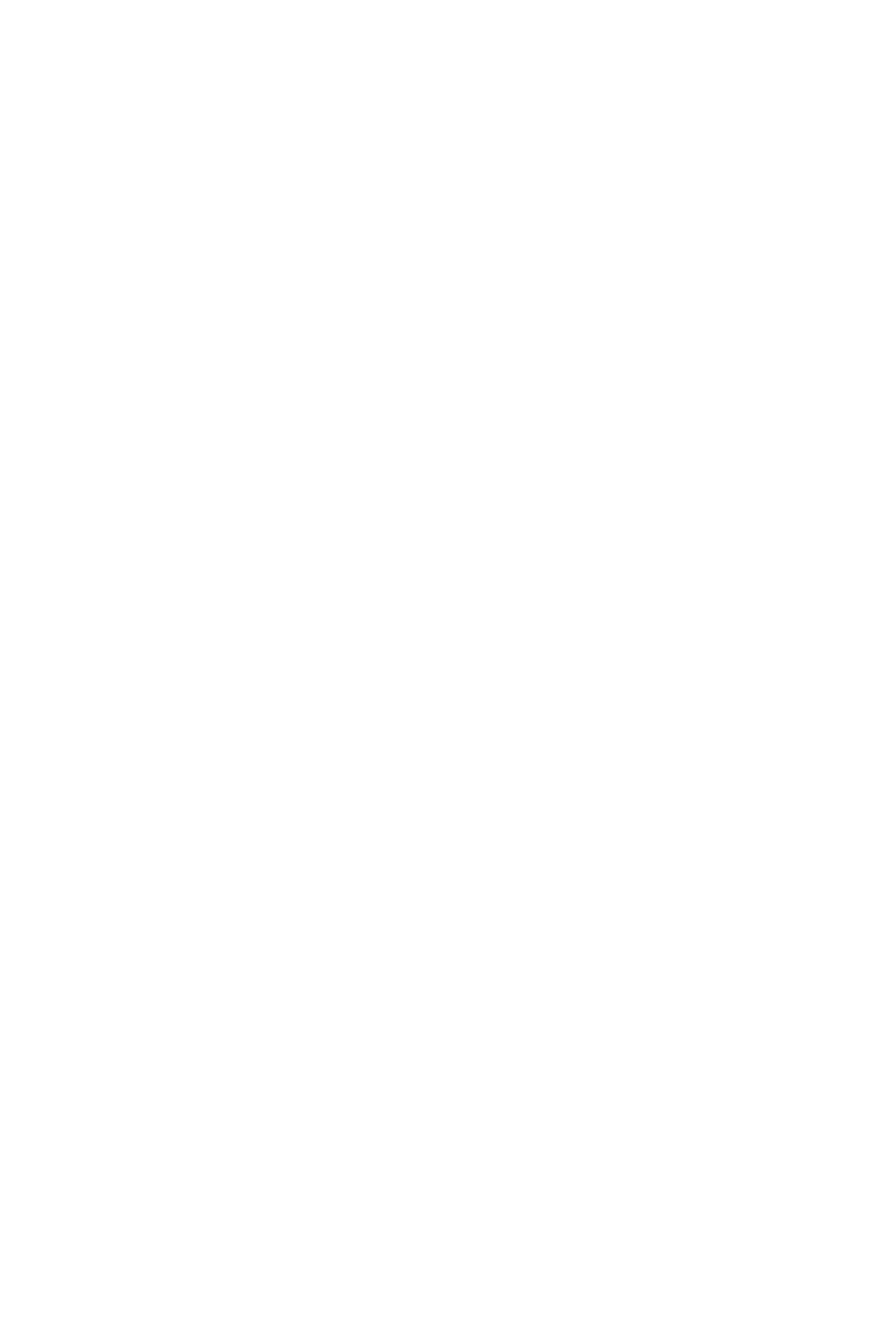
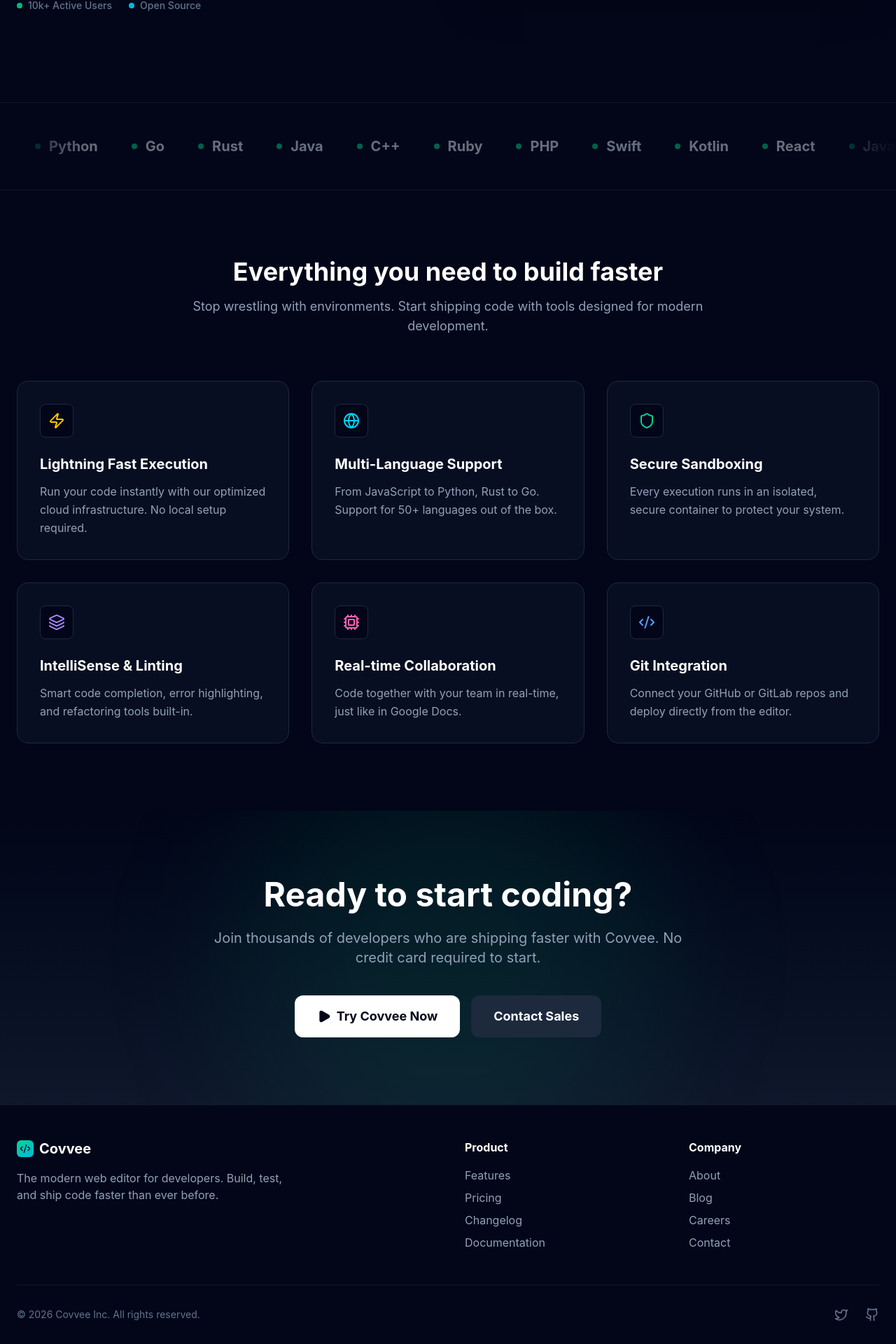
Before and after one commit to youssefElhoubi/covvee-forntend, a React (Vite) app: page / in a window 1280 px wide. Shown: the part 683-2603 px from the top of the page at 70% size. Before the commit the page ends 800 px from the top, so only its background shows below. Built offline with nearby package versions, Linux system fonts and the light colour scheme.

Commit message:
feat: add Footer component and update LandingPage to include it

```diff
--- a/src/App.tsx
+++ b/src/App.tsx
@@ -1,9 +1,18 @@
+import { BrowserRouter, Route, Routes } from 'react-router-dom'
 import './App.css'
+import LandingPage from './pages/LandingPage'
 
 function App() {
 
   return (
     <>
+    <BrowserRouter>
+        <Routes>
+          {/* <Route path="*" element={<PageNotFound/>} /> */}
+          {/* <Route path="/" element={<Login/>} /> */}
+          <Route path="/" element={<LandingPage/>} />
+        </Routes>
+      </BrowserRouter>
     </>
   )
 }
--- /dev/null
+++ b/src/components/ui/home/Footer.tsx
@@ -0,0 +1,57 @@
+import { Code2, Github, Twitter } from "lucide-react";
+
+export const Footer = () => {
+    return (
+        <footer className="bg-slate-950 border-t border-slate-900 py-12">
+            <div className="max-w-7xl mx-auto px-6">
+                <div className="grid md:grid-cols-4 gap-12 mb-12">
+                    <div className="col-span-1 md:col-span-2">
+                        <div className="flex items-center gap-2 font-bold text-xl text-white mb-4">
+                            <div className="w-6 h-6 bg-linear-to-br from-emerald-400 to-cyan-500 rounded-md flex items-center justify-center">
+                                <Code2 className="text-slate-950 w-4 h-4" />
+                            </div>
+                            Covvee
+                        </div>
+                        <p className="text-slate-400 max-w-sm">
+                            The modern web editor for developers. Build, test, and ship code faster than ever before.
+                        </p>
+                    </div>
+
+                    <div>
+                        <h4 className="font-bold text-white mb-4">Product</h4>
+                        <ul className="space-y-2 text-slate-400">
+                            <li><a href="#" className="hover:text-emerald-400 transition-colors">Features</a></li>
+                            <li><a href="#" className="hover:text-emerald-400 transition-colors">Pricing</a></li>
+                            <li><a href="#" className="hover:text-emerald-400 transition-colors">Changelog</a></li>
+                            <li><a href="#" className="hover:text-emerald-400 transition-colors">Documentation</a></li>
+                        </ul>
+                    </div>
+
+                    <div>
+                        <h4 className="font-bold text-white mb-4">Company</h4>
+                        <ul className="space-y-2 text-slate-400">
+                            <li><a href="#" className="hover:text-emerald-400 transition-colors">About</a></li>
+                            <li><a href="#" className="hover:text-emerald-400 transition-colors">Blog</a></li>
+                            <li><a href="#" className="hover:text-emerald-400 transition-colors">Careers</a></li>
+                            <li><a href="#" className="hover:text-emerald-400 transition-colors">Contact</a></li>
+                        </ul>
+                    </div>
+                </div>
+
+                <div className="pt-8 border-t border-slate-900 flex flex-col md:flex-row items-center justify-between gap-4">
+                    <p className="text-slate-500 text-sm">
+                        © {new Date().getFullYear()} Covvee Inc. All rights reserved.
+                    </p>
+                    <div className="flex items-center gap-6">
+                        <a href="#" className="text-slate-500 hover:text-white transition-colors">
+                            <Twitter className="w-5 h-5" />
+                        </a>
+                        <a href="#" className="text-slate-500 hover:text-white transition-colors">
+                            <Github className="w-5 h-5" />
+                        </a>
+                    </div>
+                </div>
+            </div>
+        </footer>
+    );
+};
--- /dev/null
+++ b/src/pages/LandingPage.tsx
@@ -0,0 +1,24 @@
+import { Navbar } from '../components/ui/home/navBar';
+import { Hero } from '../components/ui/home/hero';
+import { TechStack } from '../components/ui/home/TechStack';
+import { CTA } from '../components/ui/home/CTA';
+import { Features } from '../components/ui/home/Features';
+import { Footer } from '../components/ui/home/Footer';
+export default function LandingPage() {
+    return (
+        <div className="min-h-screen bg-slate-950 text-slate-200 selection:bg-emerald-500/30 font-sans">
+
+
+            <Navbar />
+
+            <main>
+                <Hero />
+                <TechStack />
+                <Features />
+                <CTA />
+            </main>
+
+            <Footer />
+        </div>
+    );
+}
```
